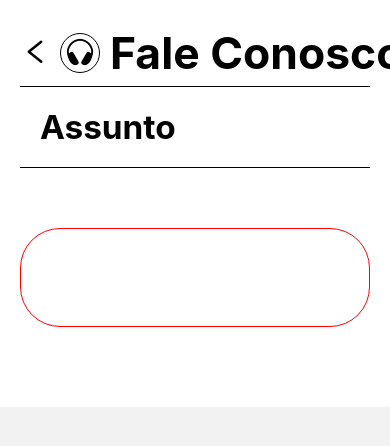
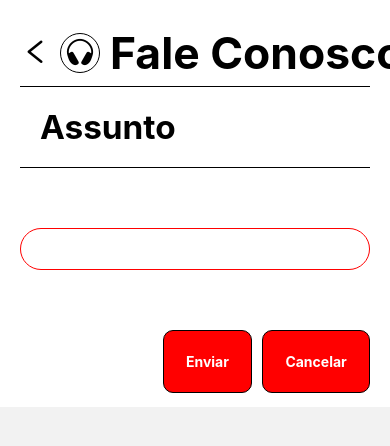
Before and after one commit to moiseshxs/Bilhete_Unico_Digital, a React Native app: screen /FaleComFuncionario in a window 390 px wide. Shown: the top 446 px of the page. Built offline with nearby package versions, Linux system fonts and the light colour scheme.

Commit message:
FaleConosco(Andamento)

```diff
--- a/src/pages/Ajuda/subPages/FaleComFuncionario/index.js
+++ b/src/pages/Ajuda/subPages/FaleComFuncionario/index.js
@@ -18,7 +18,7 @@ export default function FaleComFuncionario() {
                 <View style={styles.container}>
                     <View style={styles.row}>
                         <View>
-                            <TouchableOpacity style={styles.buttonAjuda} onPress={() => navigation.navigate('Ajuda')}>
+                            <TouchableOpacity style={styles.buttonBack} onPress={() => navigation.navigate('Ajuda')}>
                                 <AntDesign name="left" size={30} color="black" />
                             </TouchableOpacity>
                         </View>
@@ -40,10 +40,15 @@ export default function FaleComFuncionario() {
                             style={styles.inputArea}
                          />
 
-                         <View style={styles.button}>
-
-                         </View>
-                    </View>
+                         <View style={styles.buttonArea}>
+                                <TouchableOpacity style={styles.buttonAjuda}>
+                                    <Text style={styles.buttonText}>Enviar</Text>
+                                </TouchableOpacity>
+                                <TouchableOpacity style={styles.buttonAjuda}>
+                                    <Text style={styles.buttonText}>Cancelar</Text>
+                                </TouchableOpacity>
+                            </View>
+                        </View>
                 </View>
             </ScrollView>
         </SafeAreaView>
--- a/src/pages/Ajuda/subPages/FaleComFuncionario/styles.js
+++ b/src/pages/Ajuda/subPages/FaleComFuncionario/styles.js
@@ -58,7 +58,23 @@ export default StyleSheet.create({
         borderRadius: 40
 
     },
-
+    buttonArea:{
+        justifyContent:'flex-end',
+        flexDirection: 'row',
+        alignItems:'center',
+        gap: 10,
+    },
+    buttonAjuda:{
+        backgroundColor:'#f00',
+        borderWidth: 1,
+        borderColor: '#000',
+        padding: Width/36,
+        borderRadius:10,
+    },
+    buttonText:{
+        color: '#fff',
+        fontWeight:'bold'
+    },
 
 
 
--- a/src/routes/stack.js
+++ b/src/routes/stack.js
@@ -29,7 +29,7 @@ const Stack = createNativeStackNavigator();
 
 export default function StackRoutes() {
   return (
-    <Stack.Navigator initialRouteName='IntroSlider' screenOptions={{headerShown: true}}>
+    <Stack.Navigator initialRouteName='FaleComFuncionario' screenOptions={{headerShown: true}}>
 
       <Stack.Screen
         name='Login'
```
